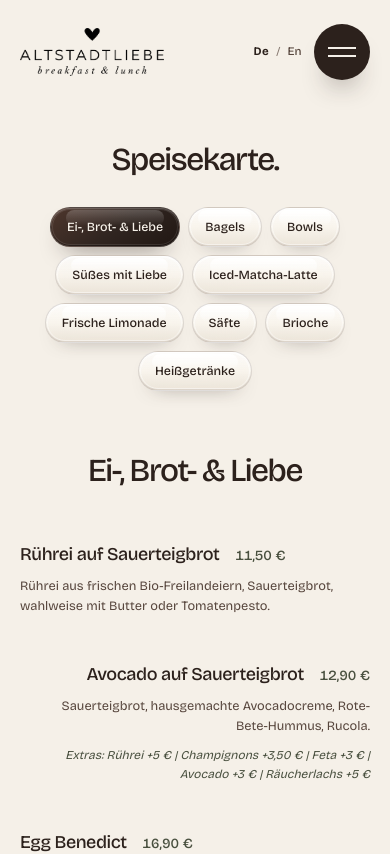
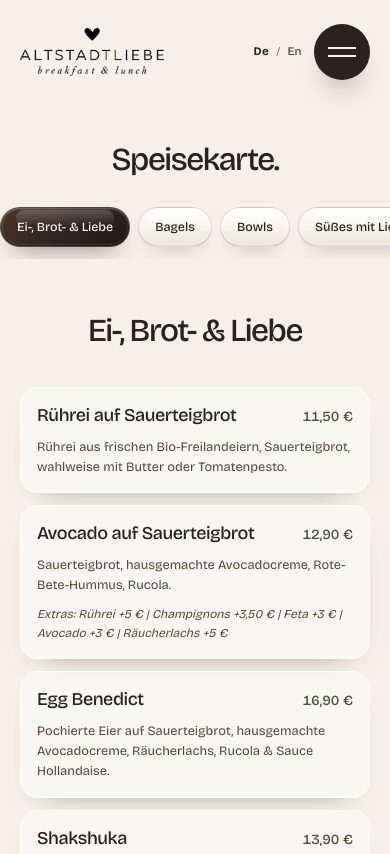
Before and after one commit to veokleo-create07/coffee.luebeck.web, a Next.js app: page /menu in a window 390 px wide. Shown: the top 854 px of the page. Built offline with nearby package versions, Linux system fonts and the light colour scheme.

Commit message:
Optimize menu layout for mobile

```diff
--- a/app/globals.css
+++ b/app/globals.css
@@ -127,6 +127,36 @@ a {
 
 .menu-filter-pill[data-selected="true"]::after {
   border-color: rgba(255, 255, 255, 0.1);
+}
+
+.menu-filter-nav {
+  scrollbar-width: none;
+}
+
+.menu-filter-nav::-webkit-scrollbar {
+  display: none;
+}
+
+.menu-section-panel {
+  animation: menu-section-reveal 360ms var(--ease-premium) both;
+}
+
+@keyframes menu-section-reveal {
+  from {
+    opacity: 0;
+    transform: translateY(10px);
+  }
+
+  to {
+    opacity: 1;
+    transform: translateY(0);
+  }
+}
+
+@media (prefers-reduced-motion: reduce) {
+  .menu-section-panel {
+    animation: none;
+  }
 }
 
 :focus-visible {
--- a/components/menu-page.tsx
+++ b/components/menu-page.tsx
@@ -87,7 +87,7 @@ export function MenuPage({ locale, dictionary }: { locale: Locale; dictionary: D
         <div className="mx-auto max-w-7xl">
           <header className="text-center">
             <h1 className="editorial-heading mx-auto max-w-[21ch] text-balance text-center text-[clamp(2rem,4.2vw,4rem)] font-medium leading-[0.98] tracking-[-0.05em] text-espresso">{copy.title}</h1>
-            <nav aria-label={locale === "de" ? "Menübereiche" : "Menu sections"} className="mx-auto mt-8 flex max-w-5xl flex-wrap justify-center gap-2 md:mt-10 md:gap-2.5">
+            <nav aria-label={locale === "de" ? "Menübereiche" : "Menu sections"} className="menu-filter-nav -mx-[var(--page-gutter)] mt-8 flex max-w-none snap-x snap-mandatory flex-nowrap justify-start gap-2 overflow-x-auto px-[var(--page-gutter)] pb-3 md:mx-auto md:mt-10 md:max-w-5xl md:flex-wrap md:justify-center md:overflow-visible md:px-0 md:pb-0 md:gap-2.5">
               {menuSections.map((section, sectionIndex) => (
                 <button
                   key={`${sectionIndex}-${section.title}`}
@@ -95,7 +95,7 @@ export function MenuPage({ locale, dictionary }: { locale: Locale; dictionary: D
                   type="button"
                   aria-pressed={activeSection === sectionIndex}
                   data-selected={activeSection === sectionIndex}
-                  className="menu-filter-pill inline-flex h-10 items-center justify-center rounded-full px-4 text-[0.78rem] font-medium md:px-5 md:text-sm"
+                  className="menu-filter-pill inline-flex h-10 shrink-0 snap-start items-center justify-center rounded-full px-4 text-[0.78rem] font-medium md:px-5 md:text-sm"
                 >
                   <span className="relative z-10">{section.title}</span>
                 </button>
@@ -103,27 +103,27 @@ export function MenuPage({ locale, dictionary }: { locale: Locale; dictionary: D
             </nav>
           </header>
 
-          <section key={selectedSection.title} className="mt-16 md:mt-24" aria-labelledby="selected-menu-section">
+          <section key={selectedSection.title} className="menu-section-panel mt-14 md:mt-24" aria-labelledby="selected-menu-section">
             <header className="text-center">
               <h2 id="selected-menu-section" className="editorial-heading mx-auto max-w-[21ch] text-balance text-[clamp(2rem,4.2vw,4rem)] font-medium leading-[0.98] tracking-[-0.05em] text-espresso">
                 {selectedSection.title}
               </h2>
             </header>
 
-            <ul className="mx-auto mt-14 grid max-w-6xl items-start gap-x-16 gap-y-12 md:mt-20 md:grid-cols-2 md:gap-y-14">
+            <ul className="mx-auto mt-10 grid max-w-6xl items-start gap-x-16 gap-y-3 md:mt-20 md:grid-cols-2 md:gap-y-14">
               {selectedSection.items.map((item, itemIndex) => {
                 const alignRight = itemIndex % 2 === 1;
 
                 return (
                   <li
                     key={`${item.name}-${itemIndex}`}
-                    className={`w-[92%] max-w-xl ${
+                    className={`w-full max-w-xl rounded-[1.1rem] border border-white/70 bg-[#fbf9f5]/70 p-4 text-left shadow-[0_14px_30px_-24px_rgba(44,33,28,0.65)] backdrop-blur-xl md:w-[92%] md:rounded-none md:border-0 md:bg-transparent md:p-0 md:shadow-none md:backdrop-blur-none ${
                       alignRight
-                        ? "ml-auto text-right md:justify-self-end"
-                        : "mr-auto text-left md:justify-self-start"
+                        ? "md:ml-auto md:text-right md:justify-self-end"
+                        : "md:mr-auto md:text-left md:justify-self-start"
                     }`}
                   >
-                    <div className={`flex flex-wrap items-baseline gap-x-4 gap-y-1 ${alignRight ? "justify-end" : "justify-start"}`}>
+                    <div className={`flex flex-wrap items-baseline justify-between gap-x-4 gap-y-1 ${alignRight ? "md:justify-end" : "md:justify-start"}`}>
                       <h3 className="text-lg font-medium leading-tight tracking-[-0.025em] text-espresso md:text-xl">{item.name}</h3>
                       <p className="text-sm font-medium tabular-nums text-olive-deep md:text-base">{item.price}</p>
                     </div>
```
